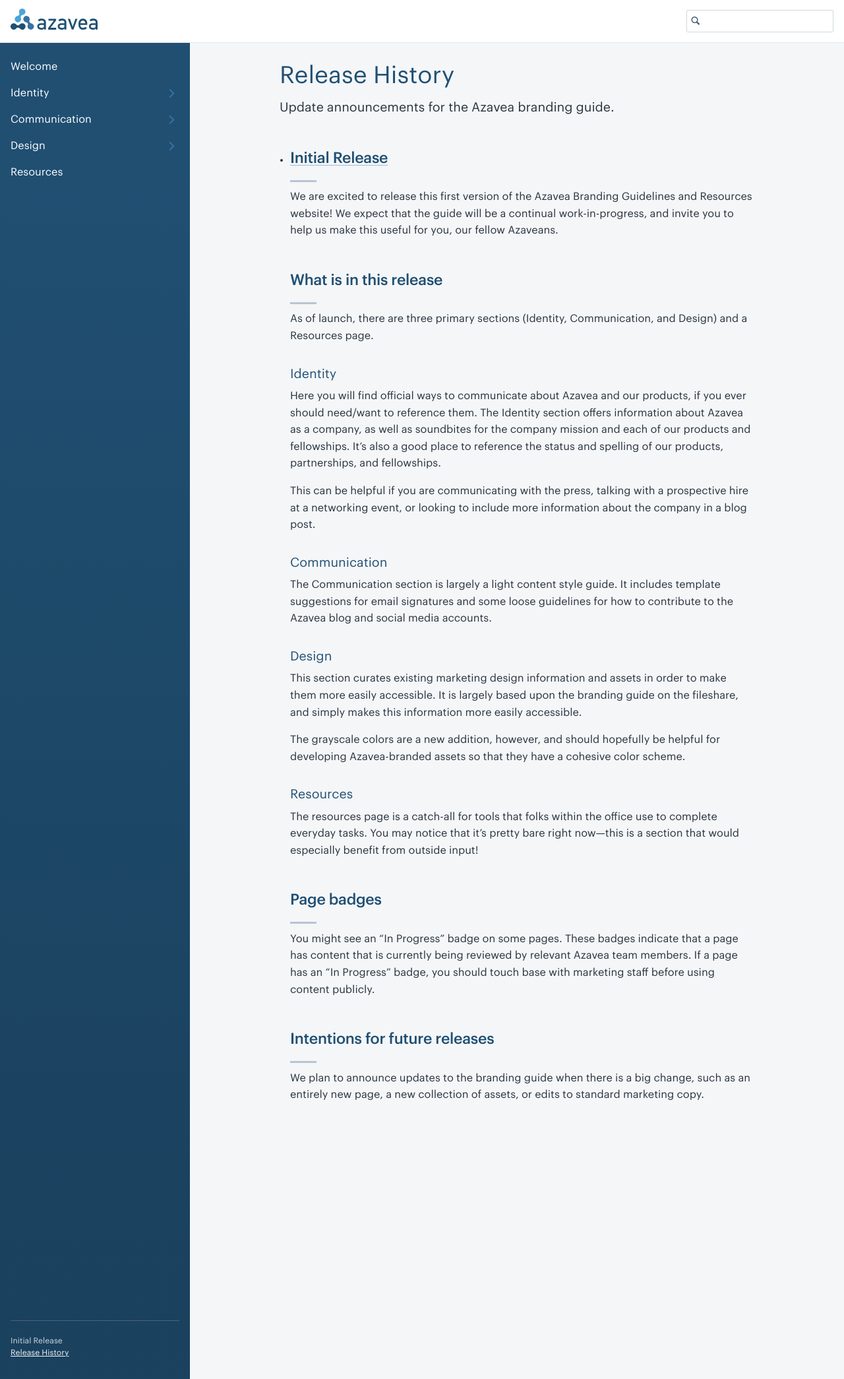
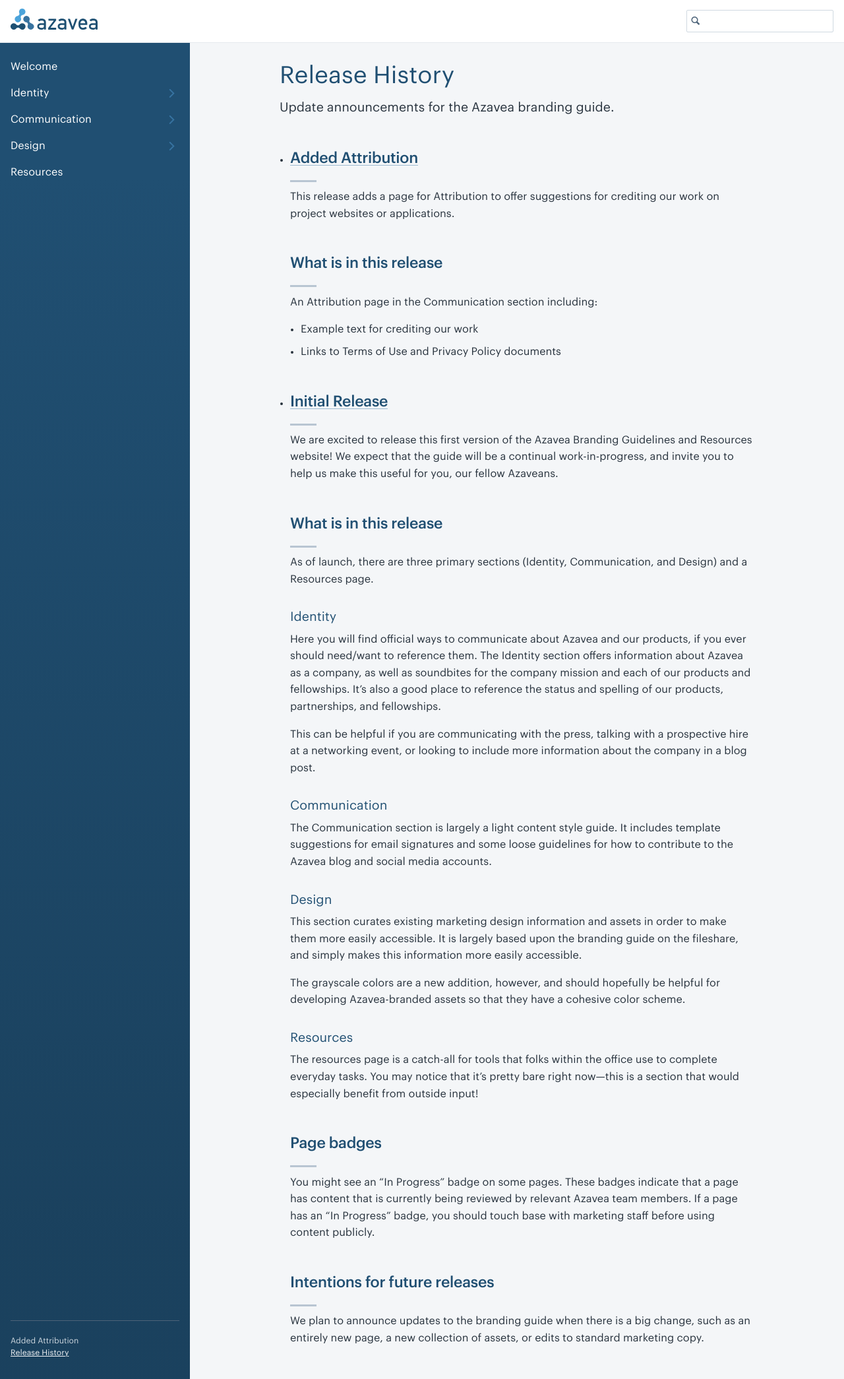
Before and after one commit to azavea/azavea-branding-guide, a Jekyll site: the page built from release-history.md, in a window 1280 px wide. Shown: the whole page at 66% size. Built offline with Jekyll 4.4.1, drawn with Linux system fonts in a browser that asks for light colours; nearby versions of some CDN libraries; some web fonts are replaced; comment, search, counter and statistics services are not loaded.

Commit message:
Add Attribution page

```diff
--- a/_data/nav.yml
+++ b/_data/nav.yml
@@ -48,6 +48,9 @@
   - title: "Email signature"
     href: "/communication/email-signature.html"
     group: "Communication"
+  - title: "Attribution"
+    href: "/communication/attribution.html"
+    group: "Communication"
 ########################
 # DESIGN
 ########################
--- /dev/null
+++ b/_pages/communication/attribution.md
@@ -0,0 +1,33 @@
+---
+layout: page
+title: Attribution
+group: communication
+permalink: /communication/attribution.html
+description: Copy suggestions for referencing the company on projects or products.
+
+---
+## Crediting our work
+This copy offers a starting point for writing attribution on our applications and websites. The text options may need to be modified to fit the specific project. Attribution typically is included in the footer area of a product or website.
+
+### Short form
+
+{% include copy-paste.html
+  description = "Software and Design by Azavea."
+%}
+
+### Long form
+
+{% include copy-paste.html
+  description = "Software and design by Azavea: advancing the state of the art in geospatial technology and applying it for civic, social, and environmental impact."
+%}
+
+### Our own products
+
+{% include copy-paste.html
+  description = "© 2016-2018 Azavea Inc., using technology to inform research for civic and social impact. All rights reserved."
+%}
+
+
+## Terms and conditions
+
+We link to the [Terms of Use](https://www.azavea.com/terms-of-use/) and [Privacy Policy](https://www.azavea.com/privacy-policy/) hosted on the Azavea marketing for all products and projects that require these document types.
--- /dev/null
+++ b/_posts/2018-08-28-added-attribution.md
@@ -0,0 +1,14 @@
+---
+layout: post
+title:  "Added Attribution"
+date:   2018-08-28 04:44:44 -0400
+categories: update
+---
+
+This release adds a page for Attribution to offer suggestions for crediting our work on project websites or applications.
+
+## What is in this release
+An Attribution page in the Communication section including:
+
+- Example text for crediting our work
+- Links to Terms of Use and Privacy Policy documents
```
